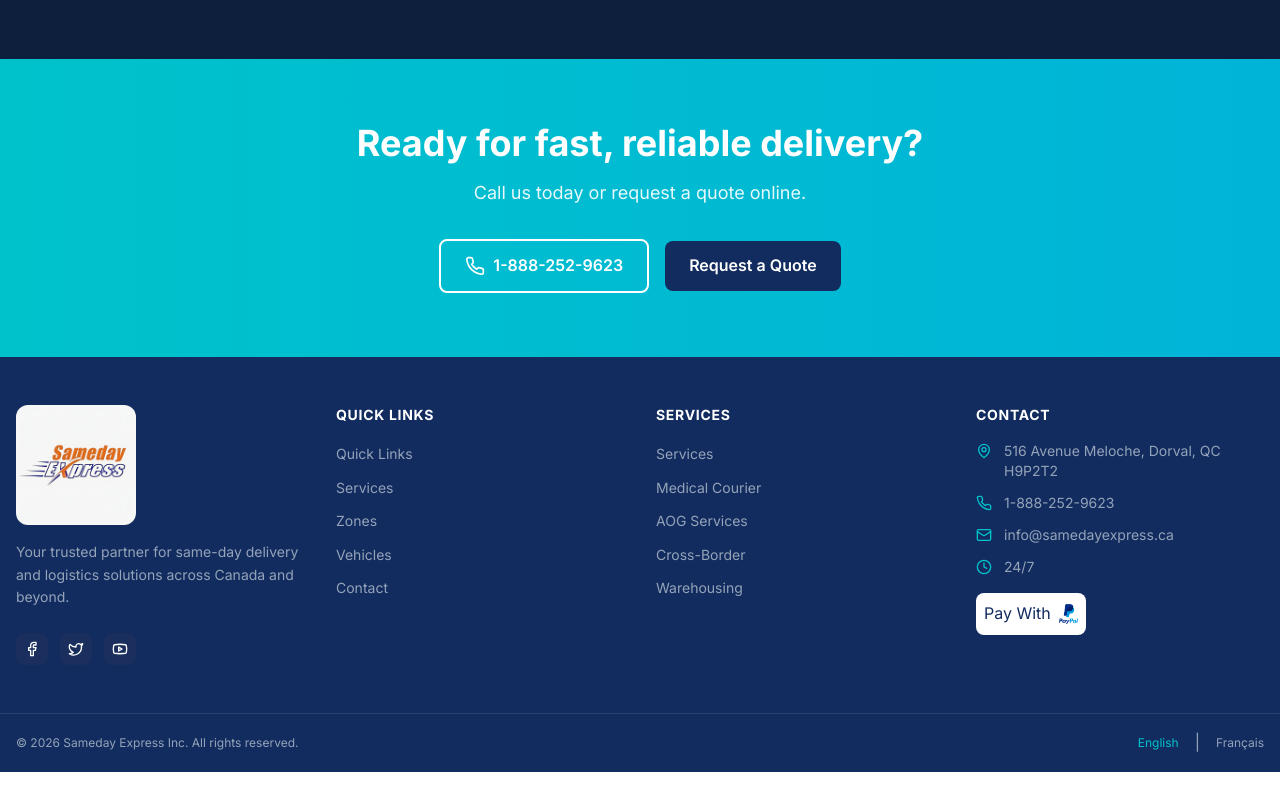
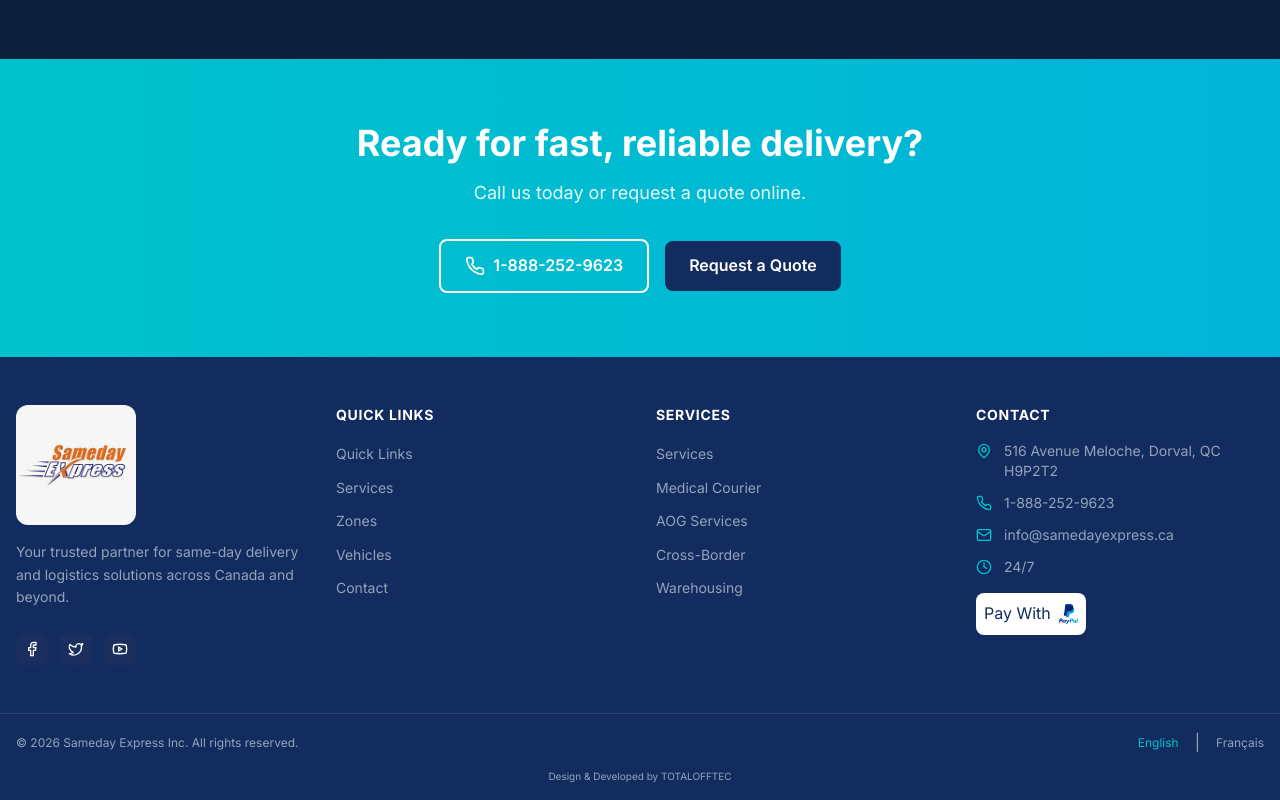
Before and after one commit to abdulahaddf/Sameday-Express, a Next.js app: page /en in a window 1280 px wide. Shown: the part 3204-4004 px from the top of the page. Before the commit the page ends 3976 px from the top, so only its background shows below. Built offline with nearby package versions, Linux system fonts and the light colour scheme.

Commit message:
footer updated

```diff
--- a/components/layout/Footer.tsx
+++ b/components/layout/Footer.tsx
@@ -176,6 +176,9 @@
               </Link>
             </div>
           </div>
+          <p className="text-grey-text text-[10px] text-center mt-3">
+            Design & Developed by <Link href="https://www.totalofftec.com" target="_blank" rel="noopener noreferrer" className="hover:text-accent-cyan transition-colors">TOTALOFFTEC</Link>
+          </p>
         </div>
       </div>
     </motion.footer>
```
Also changed, not shown: 1 other file (tests, documents, lock files or other folders).
